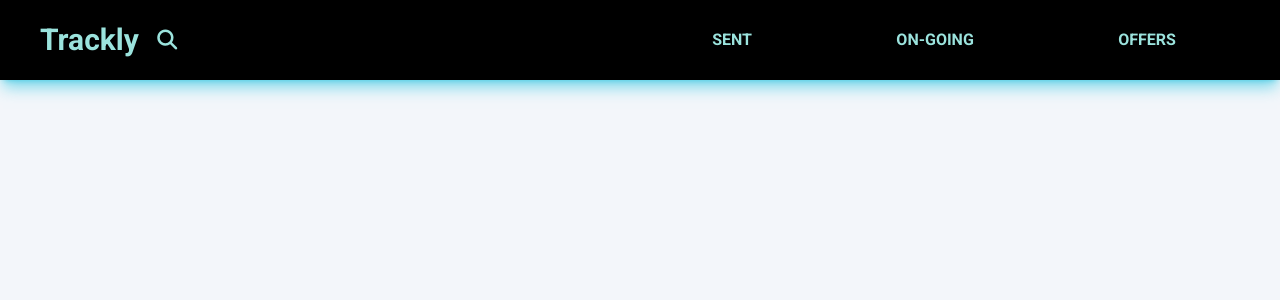
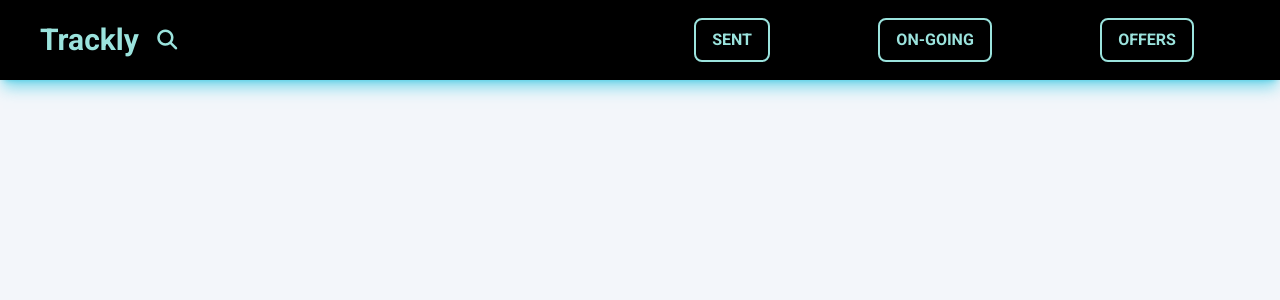
Before and after one commit to AndreaMargutti/job-tracker-react, a React (Vite) app: page / in a window 1280 px wide. Shown: the top 300 px of the page. Built offline with nearby package versions, Linux system fonts and the light colour scheme.

Commit message:
Add interactivity to Button component: implement selection state with toggle functionality and update styles for selected state.

```diff
--- a/src/components/Button/Button.tsx
+++ b/src/components/Button/Button.tsx
@@ -1,9 +1,21 @@
+import { useState } from "react";
 import type { ButtonProps } from "./ButtonProps";
 
 export default function Button({ text }: ButtonProps) {
+  const [isSelected, setIsActive] = useState(false);
+
+  const selectedStyle = () => {
+    if (!isSelected) return "";
+
+    return "bg-[#9be3dd] text-white";
+  };
+
   return (
     <>
-      <button className="font-bold uppercase hover:underline underline-offset-4 text-[#9be3dd]">
+      <button
+        onClick={() => setIsActive((prev) => !prev)}
+        className={`border-2 rounded-lg py-2 px-4 font-bold uppercase hover:underline underline-offset-4 text-[#9be3dd] ${selectedStyle()}`}
+      >
         {text}
       </button>
     </>
```
